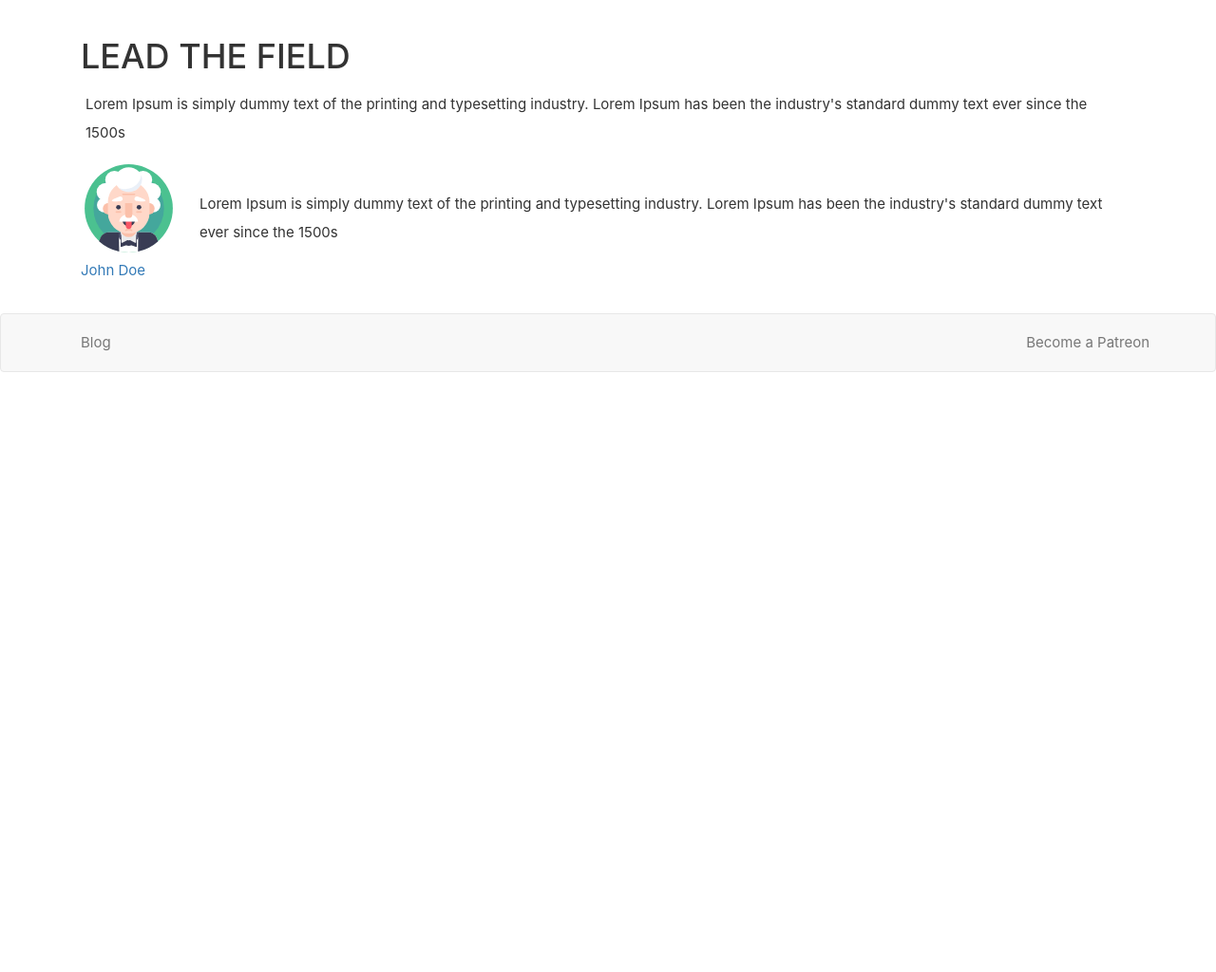
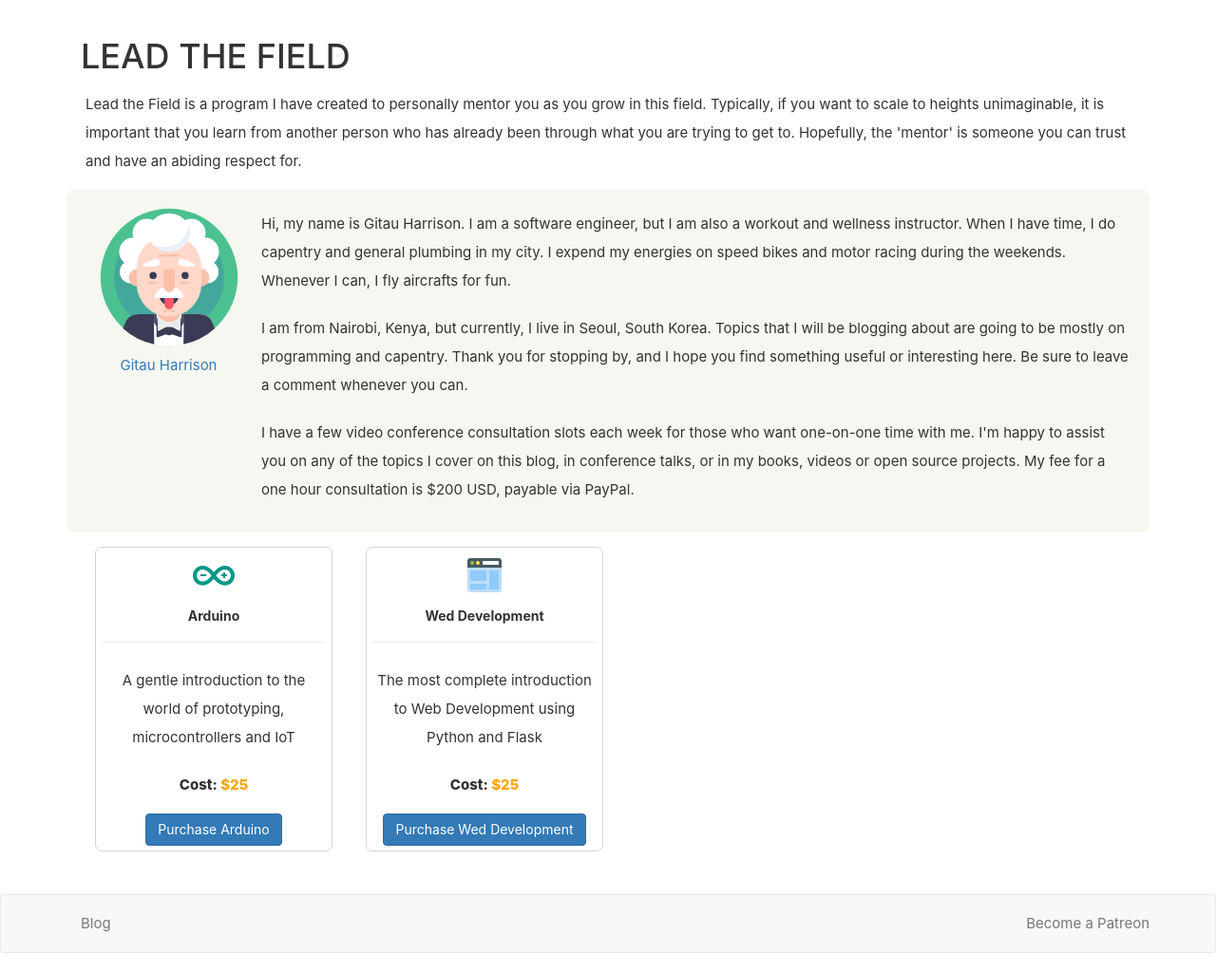
Before and after one commit to GitauHarrison/somasoma-tech-blog, a Flask app: a page that uses app/templates/lead_the_field.html in a window 1280 px wide. Shown: the part 52-1076 px from the top of the page at 95% size. Before the commit the page ends 444 px from the top, so only its background shows below. Run offline with Flask 2, Linux system fonts and the light colour scheme; the visitor is signed in with stand-in values (Sample User, id 1); data comes from the database, SQL or seed files in the repository; some libraries are stand-ins or nearby versions.

Commit message:
Update LEAD THE FIELD template

```diff
--- a/app/static/css/styles.css
+++ b/app/static/css/styles.css
@@ -72,6 +72,14 @@ h3{
 .side-bar{
     position: fixed;
 }
+.lead-instructor-profile{
+    background-color: #f7f7f1;
+    border-radius: 7px;
+    padding: 15px;
+}
+.lead-instructor-profile .my-profile{
+    text-align: center;
+}
 
 /* HOVER EFFECTS */
 .translate-hover:hover + .translate-info{
@@ -103,6 +111,11 @@ img{
     border-radius: 7px;
     padding: 0.5px;
 }
+/* .card-img-top{
+    width: 100%;
+    height: auto;
+} */
+
 /* FORMS */
 .login-form{
     padding: 10px;
@@ -122,9 +135,9 @@ img{
 
 
 /* MEDIA QUIERIES */
-@media all and (max-width: 1000px) {
+@media all and (max-width: 992px) {
     .side-bar { display: none; }
     }
-@media all and (min-width: 1000px) {
+@media all and (min-width: 992px) {
     .side-bar { display: block; }
 }
--- a/app/templates/arduino.html
+++ b/app/templates/arduino.html
@@ -3,8 +3,8 @@
 
 {% block app_content %}
 <div class="container-fluid"> <!-- If Needed Left and Right Padding in 'md' and 'lg' screen means use container class -->
-    <div class="row">
-        <div class="col-md-2 col-lg-2">
+    <div class="row scrollable">
+        <div class="col-md-2 col-lg-2 content-list">
             <div class="side-bar">
                 <ul class="no-bullets">
                     <li><a href="#overview">Overview</a></li><br>
@@ -14,7 +14,7 @@
             </div>
         </div>
         <div class="col-xs-12 col-sm-12 col-md-10 col-lg-10">
-            <div class="scrollable">
+            <div>
                 <h3 id='overview' >Overview</h3>
                 <p>
                     Arduino is an open-source electronics platform based on easy-to-use hardware and software. Arduino boards are able to read inputs -
--- a/app/templates/lead_the_field.html
+++ b/app/templates/lead_the_field.html
@@ -5,24 +5,99 @@
 <div class="container-fluid"> <!-- If Needed Left and Right Padding in 'md' and 'lg' screen means use container class -->
     <div class="row">
         <div class="col-xs-12 col-sm-12 col-md-12 col-lg-12">
+            <!-- Define LEAD THE FIELD Program Section -->
+            <div class="lead-the-field">
                 <h1>LEAD THE FIELD</h1>
                 <p>
-                Lorem Ipsum is simply dummy text of the printing and typesetting industry. Lorem Ipsum has been the industry's standard dummy text ever since the 1500s
+                    Lead the Field is a program I have created to personally mentor you as you grow in this field. Typically, if you want to scale to heights unimaginable,
+                    it is important that you learn from another person who has already been through what you are trying to get to. Hopefully, the 'mentor' is someone you
+                    can trust and have an abiding respect for.
                 </p>
             </div>
         </div>
+    </div>
+    <!-- Instructor Profile Section -->
+    <div class="row align-items-center">
+            <div class="lead-instructor-profile">
                 <table>
                     <tr>
-            <td width="120px">
-                <img src="{{ url_for('static', filename = 'img/instructor.svg') }}" width=100, height=100, quality=95 ><br>
-                <a href="#">John Doe</a>
-            </td>
+                        <div class="col-xs-12 col-sm-4 col-md-2 col-lg-2 my-profile">
+                            <img class="img-fluid center-block" style = "max-width:100%; height: auto;" src="{{ url_for('static', filename = 'img/instructor.svg') }}">
+                            <a href="#">Gitau Harrison</a>
+                        </div>
+                        <div class="col-xs-12 col-sm-8 col-md-10 col-lg-10">
                             <td>
                                 <p>
-                    Lorem Ipsum is simply dummy text of the printing and typesetting industry. Lorem Ipsum has been the industry's standard dummy text ever since the 1500s
+                                    Hi, my name is Gitau Harrison. I am a software engineer, but I am also a workout and wellness instructor. When I have time,
+                                    I do capentry and general plumbing in my city. I expend my energies on speed bikes and motor racing during the weekends.
+                                    Whenever I can, I fly aircrafts for fun.
+                                </p>
+                                <p>
+                                    I am from Nairobi, Kenya, but currently, I live in Seoul, South Korea. Topics that I will be blogging about are going to be
+                                    mostly on programming and capentry.
+
+                                    Thank you for stopping by, and I hope you find something useful or interesting here. Be sure to leave a comment whenever
+                                    you can.
+                                </p>
+                                <p>
+                                    I have a few video conference consultation slots each week for those who want one-on-one time with me.
+                                    I'm happy to assist you on any of the topics I cover on this blog, in conference talks, or in my books, videos or open source projects.
+                                    My fee for a one hour consultation is $200 USD, payable via PayPal.
                                 </p>
                             </td>
+                        </div>
                     </tr>
                 </table>
             </div>
+    </div>
+    <!-- Select Courses for Purchase -->
+    <div class="row">
+        <div class="col-xs-12 col-sm-6 col-md-4 col-lg-3">
+            <div class="card" style="width: 25rem;">
+                <img src="{{url_for('static', filename = 'img/arduino_logo.png')}}" class="card-img-top" alt="Arduino">
+                <div class="card-body">
+                  <h5 class="card-title"><b>Arduino</b></h5><hr>
+                  <p class="card-text">
+                      A gentle introduction to the world of prototyping, microcontrollers and IoT
+                  </p>
+                  <div class="row">
+                    <div class="col-xs-3 col-sm-3 col-md-3 col-lg-3">
+                        <!-- Empty -->
+                      </div>
+                      <div class="col-xs-6 col-sm-6 col-md-6 col-lg-6">
+                       <p style="font-weight: 800;">Cost: <span style="color: orange;">$25</span></p>
+                      </div>
+                      <div class="col-xs-3 col-sm-3 col-md-3 col-lg-3">
+                        <!-- Empty -->
+                      </div>
+                  </div>
+                  <a href="#" class="btn btn-primary">Purchase Arduino</a>
+                </div>
+            </div>
+        </div>
+        <div class="col-xs-12 col-sm-6 col-md-4 col-lg-3">
+            <div class="card" style="width: 25rem;">
+                <img src="{{url_for('static', filename = 'img/web_dev.png')}}" class="card-img-top" alt="Web Development">
+                <div class="card-body">
+                    <h5 class="card-title"><b>Wed Development</b></h5><hr>
+                  <p class="card-text">
+                      The most complete introduction to Web Development using Python and Flask
+                  </p>
+                  <div class="row">
+                    <div class="col-xs-3 col-sm-3 col-md-3 col-lg-3">
+                        <!-- Empty -->
+                      </div>
+                      <div class="col-xs-6 col-sm-6 col-md-6 col-lg-6">
+                       <p style="font-weight: 800;">Cost: <span style="color: orange;">$25</span></p>
+                      </div>
+                      <div class="col-xs-3 col-sm-3 col-md-3 col-lg-3">
+                        <!-- Empty -->
+                      </div>
+                  </div>
+                  <a href="#" class="btn btn-primary">Purchase Wed Development</a>
+                </div>
+            </div>
+        </div>
+    </div>
+</div>
 {% endblock %}
```
Lines whose indentation alone changed are shown as unchanged.
